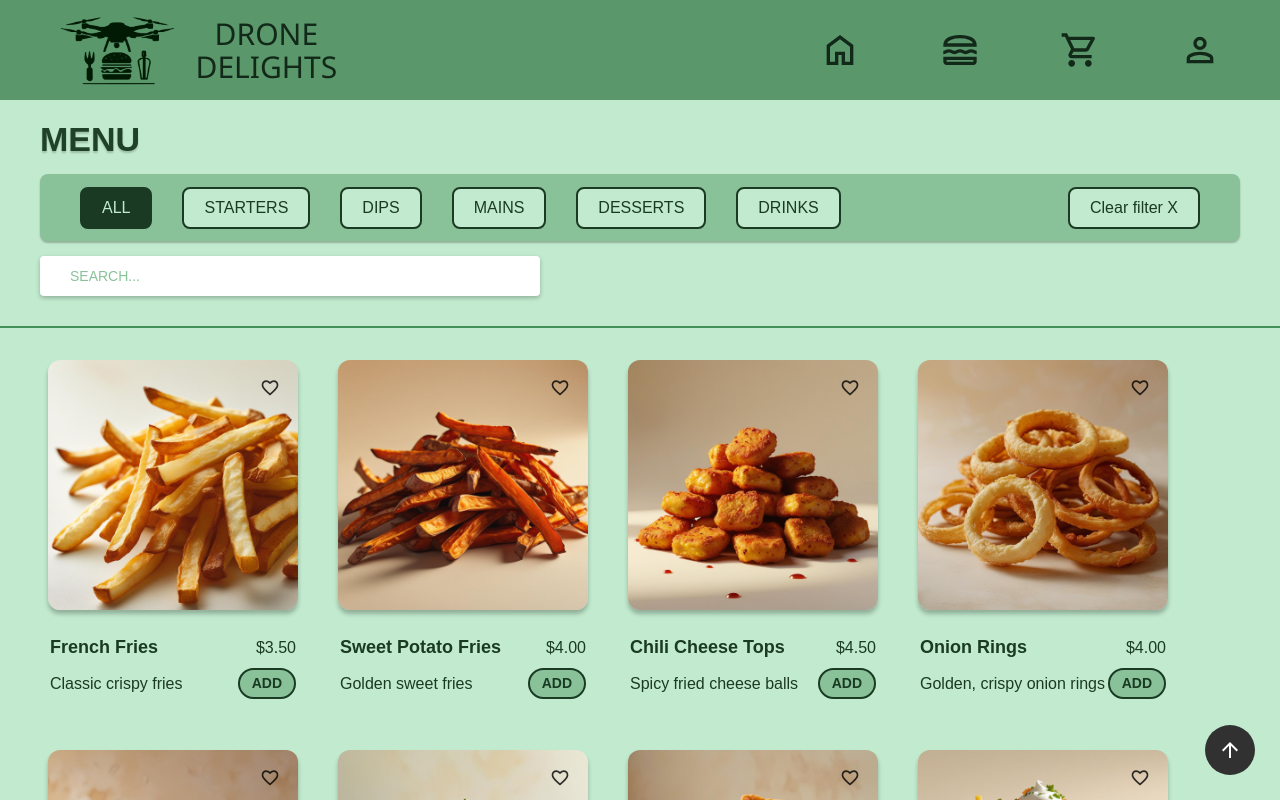
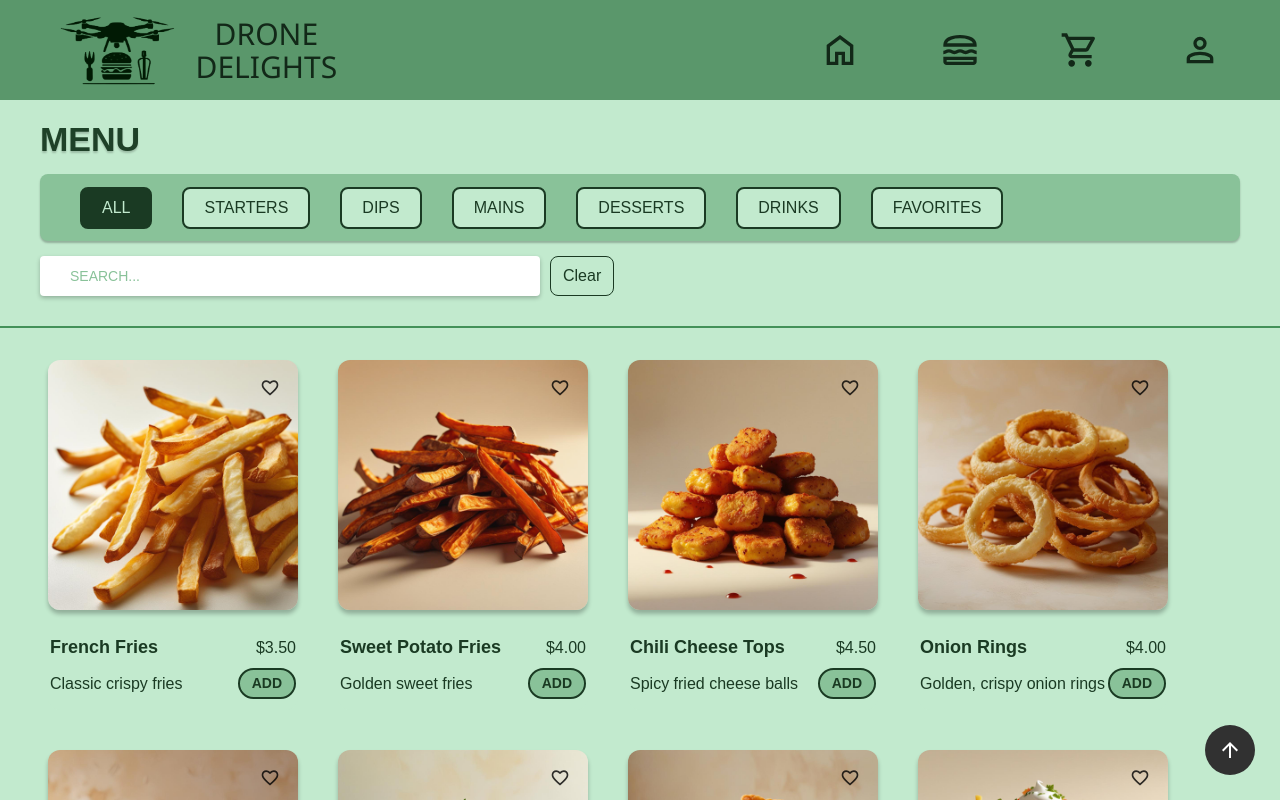
Before and after one commit to Filippannilsson/GranssnittsutvecklingFilippaNilssonSYSM8, a React (Create React App) app: page /menu in a window 1280 px wide. Shown: the top 800 px of the page. Built offline with nearby package versions, Linux system fonts and the light colour scheme; data requests are answered from the project's data file; a web font is replaced by a local one.

Commit message:
Lagt till möjlighet att filtrera favorites i menu

```diff
--- a/db.json
+++ b/db.json
@@ -594,6 +594,40 @@
       "total": 29.9,
       "createdAt": "2025-05-29T14:16:31.716Z",
       "orderNumber": "DD-1748528191716"
+    },
+    {
+      "id": "ab77",
+      "items": [
+        {
+          "id": "33",
+          "name": "Strawberry Milkshake",
+          "description": "Classic strawberry shake",
+          "price": 4.5,
+          "image": "/images/strawberry-milkshake.jpg",
+          "quantity": 3
+        }
+      ],
+      "delivery": {
+        "fullName": "Filippa",
+        "streetName": "test",
+        "houseNumber": "3",
+        "city": "Lund",
+        "phoneNumber": "9999999999",
+        "isValid": true
+      },
+      "payment": {
+        "paymentMethod": "swish",
+        "cardNumber": "",
+        "nameOnCard": "",
+        "expiryDate": "",
+        "cvc": "",
+        "swishNumber": "9999999999",
+        "isValid": true
+      },
+      "subtotal": 13.5,
+      "total": 16.4,
+      "createdAt": "2025-05-31T17:30:56.864Z",
+      "orderNumber": "DD-1748712656864"
     }
   ],
   "users": [
--- a/src/components/MenuFilter.jsx
+++ b/src/components/MenuFilter.jsx
@@ -74,13 +74,15 @@ function MenuFilter({
             >
               Drinks
             </button>
-          </div>
-          <div className="clear-section">
             <button
-              className="clear-filter-btn"
-              onClick={() => handleCategoryClick("all")}
+              className={
+                selectedCategory === "favorites"
+                  ? "favorites-btn active"
+                  : "favorites-btn"
+              }
+              onClick={() => handleCategoryClick("favorites")}
             >
-              Clear filter X
+              Favorites
             </button>
           </div>
         </div>
@@ -88,6 +90,14 @@ function MenuFilter({
 
       <div className="second-row">
         <Searchbar searchTerm={searchTerm} onSearchChange={onSearchChange} />
+        <div className="clear-section">
+          <button
+            className="clear-filter-btn"
+            onClick={() => handleCategoryClick("all")}
+          >
+            Clear
+          </button>
+        </div>
       </div>
     </div>
   );
--- a/src/pages/Menu.js
+++ b/src/pages/Menu.js
@@ -4,6 +4,7 @@ import "../App.css";
 import MenuFilter from "../components/MenuFilter";
 import MenuItem from "../components/MenuItem";
 import { getMenu, getMenuByCategory } from "../services/api";
+import { useFavorites } from "../context/FavoritesContext";
 import ScrollToTop from "../components/ScrollToTop";
 import example from "../assets/pictures/example.jpg";
 
@@ -12,6 +13,8 @@ function Menu() {
   const [menuItems, setMenuItems] = useState([]);
   const [selectedCategory, setSelectedCategory] = useState("all");
   const [searchTerm, setSearchTerm] = useState("");
+
+  const { favorites } = useFavorites();
 
   //Funktion för att hämta meny baserat på kategori
   function fetchMenuItems(category = "all") {
@@ -24,6 +27,19 @@ function Menu() {
         })
         .catch((error) => {
           console.error("Error fetching menu:", error);
+        });
+    } else if (category === "favorites") {
+      getMenu()
+        .then((data) => {
+          const favoritesItems = data.filter((item) =>
+            favorites.some((fav) => fav.id === item.id)
+          );
+          console.log("Favorites filtered:", favoritesItems.length, "items");
+          setAllMenuItems(favoritesItems);
+          setMenuItems(favoritesItems);
+        })
+        .catch((error) => {
+          console.error("Error fetching menu for favorites:", error);
         });
     } else {
       getMenuByCategory(category)
@@ -49,6 +65,12 @@ function Menu() {
       setMenuItems(filtered);
     }
   }, [searchTerm, allMenuItems]);
+
+  useEffect(() => {
+    if (selectedCategory === "favorites") {
+      fetchMenuItems("favorites");
+    }
+  }, [favorites, selectedCategory]);
 
   useEffect(() => {
     console.log("Fetching menu");
--- a/src/styles/MenuFilter.css
+++ b/src/styles/MenuFilter.css
@@ -20,6 +20,7 @@
 
 .first-row {
   display: flex;
+  /* max-width: 1000px; */
   align-items: flex-start;
   justify-content: space-between;
 }
@@ -73,15 +74,14 @@
 }
 
 .clear-section {
-  margin-left: auto;
-  /* align-self: flex-start; */
+  margin-left: 10px;
 }
 
 .clear-filter-btn {
   background-color: #c2eace;
   border-radius: 8px;
-  border: 2px solid #1a3a23;
-  padding: 10px 20px;
+  border: 1px solid #1a3a23;
+  padding: 10px 12px;
   display: flex;
   align-items: center;
   justify-content: center;
```
